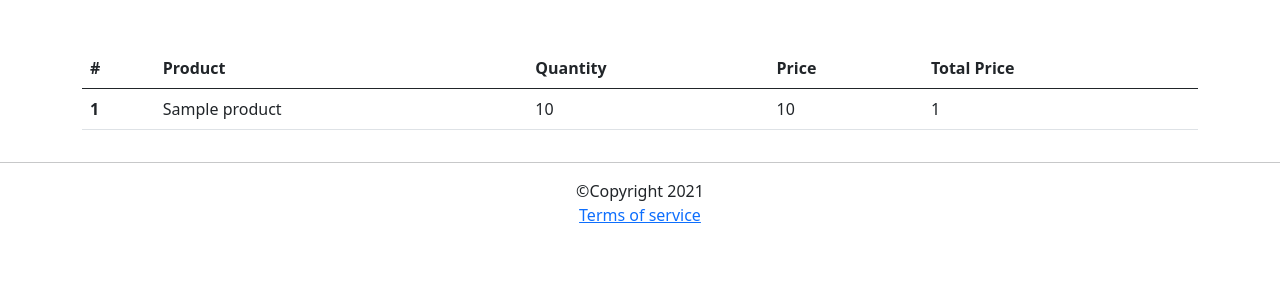
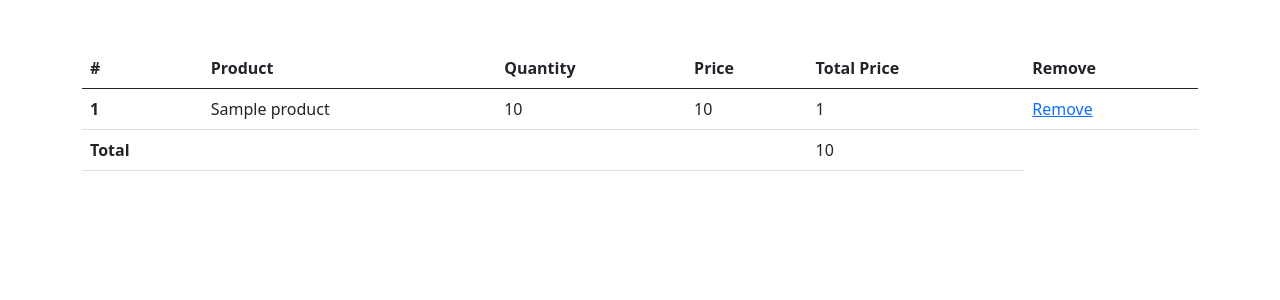
Before and after one commit to Maryam-sfb/Online-shop, a Django app: template cart/templates/cart/detail.html in a window 1280 px wide. Shown: the part 56-356 px from the top of the page. Run offline with Django 3.2, Linux system fonts and the light colour scheme; the template is opened without the code that fills it: most values are stand-ins (such as "Sample title", 1, 10 or a date in 2020); some libraries are stand-ins or nearby versions.

Commit message:
cart app was completed

```diff
--- a/cart/templates/cart/detail.html
+++ b/cart/templates/cart/detail.html
@@ -9,6 +9,7 @@
       <th scope="col">Quantity</th>
       <th scope="col">Price</th>
       <th scope="col">Total Price</th>
+      <th scope="col">Remove</th>
     </tr>
   </thead>
   <tbody>
@@ -19,8 +20,14 @@
       <td>{{item.quantity}}</td>
       <td>{{item.price}}</td>
       <td>{{item.total_price}}</td>
+      <td><a href="{% url 'cart:cart_remove' item.product.id %}">Remove</a></td>
     </tr>
   {% endfor %}
+    <tr>
+    <td><b>Total</b></td>
+    <td colspan="3"></td>
+    <td>{{ cart.get_total_price }}</td>
+  </tr>
   </tbody>
 </table>
 {% endblock %}
--- a/cart/urls.py
+++ b/cart/urls.py
@@ -4,5 +4,6 @@ from . import views
 app_name = 'cart'
 urlpatterns = [
     path('', views.detail, name='detail'),
-    path('add/<int:product_id>/', views.cart_add, name='cart_add')
+    path('add/<int:product_id>/', views.cart_add, name='cart_add'),
+    path('remove/<int:product_id>/', views.cart_remove, name='cart_remove')
 ]
--- a/templates/base.html
+++ b/templates/base.html
@@ -19,14 +19,7 @@
         </div>
     </div>
  </div>
-<footer>
-    <hr/>
-    <div class="container">
-    <center> &copy;Copyright 2021  </center>
-     <center> <div> <a href="#">Terms of service</a></div> </center>
-    </div>
-    <br/>
-</footer>
+
 <script src="https://code.jquery.com/jquery-3.5.1.js" integrity="sha256-QWo7LDvxbWT2tbbQ97B53yJnYU3WhH/C8ycbRAkjPDc=" crossorigin="anonymous"></script>
  <script src="https://cdn.jsdelivr.net/npm/bootstrap@5.0.0-beta2/dist/js/bootstrap.bundle.min.js" integrity="sha384-b5kHyXgcpbZJO/tY9Ul7kGkf1S0CWuKcCD38l8YkeH8z8QjE0GmW1gYU5S9FOnJ0" crossorigin="anonymous"></script>
  {% block js_files %} {% endblock %}
--- a/templates/inc/navbar.html
+++ b/templates/inc/navbar.html
@@ -4,6 +4,7 @@
     <a class="nav-item nav-link" href="{% url 'shop:home' %}">Home</a>
     {% if request.user.is_authenticated %}
         <a class="nav-item nav-link" href="{% url 'accounts:logout' %}">Logout ({{ request.user.full_name }})</a>
+        <a class="nav-item nav-link" href="{% url 'cart:detail' %}">Cart</a>
     {% else %}
     <a class="nav-item nav-link" href="{% url 'accounts:login' %}">Login</a>
     <a class="nav-item nav-link" href="{% url 'accounts:register' %}">Register</a>
```
Also changed, not shown: cart/cart_session.py (+9 -0 lines), cart/views.py (+7 -0 lines).
